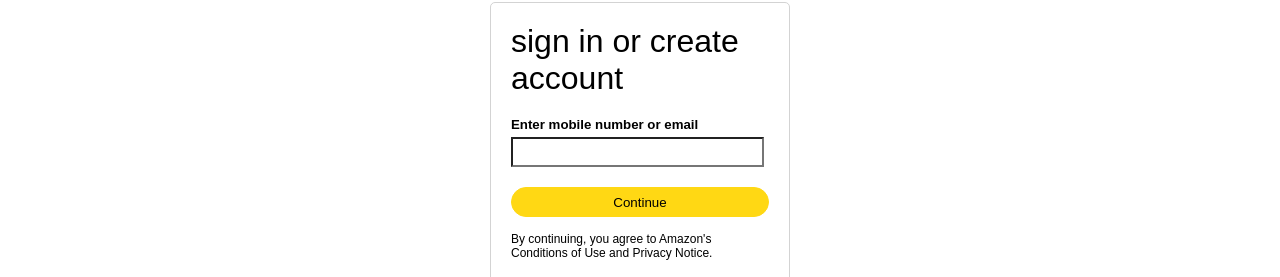
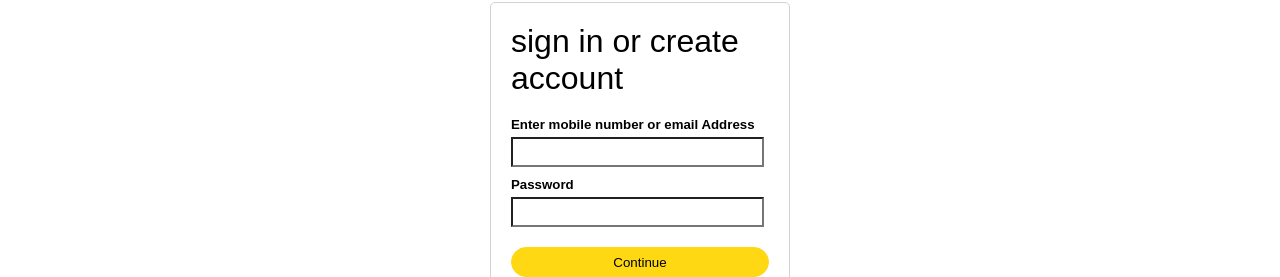
Before and after one commit to EphraimSE/amazon-clone, a React (Vite) app: page /login in a window 1280 px wide. Shown: the part 214-491 px from the top of the page. Built offline with nearby package versions, Linux system fonts and the light colour scheme; a web font is replaced by a local one.

Commit message:
add useRef hook to read user sign in page input data

```diff
--- a/src/pages/Login.jsx
+++ b/src/pages/Login.jsx
@@ -1,22 +1,56 @@
-import React, { useState } from "react";
+import React, { useState, useRef } from "react";
 import { Link } from "react-router-dom";
 import './Login.css';
 
 const Login = () => {
+
+  const emailRef = useRef();
+  const passwordRef = useRef();
+
+  /**use variables */
+  // const [email, setEmail] = useState("");
+  // const [password, setPassword] = useState("");
+
+  // const emailChangeHandler = (e) => {
+  //   setEmail(e.target.value);
+  // }
+
+  // const passwordChangeHandler = (e) => {
+  //   setPassword(e.target.value);
+  // }
+
+  // prevent default form submit behavior
+  const signIn = e => {
+    e.preventDefault();
+    const enteredEmail = (emailRef.current.value);
+    const enteredPassword = (passwordRef.current.value);
+
+     console.log('Email:', enteredEmail + " Password:", enteredPassword);
+  };
+
+
+
   return (
     <div className="login">
       <Link to="/">
         <img src="https://upload.wikimedia.org/wikipedia/commons/a/a9/Amazon_logo.svg"
-        ALT="Amazon Page"
+        alt="Amazon logo"
         className="login_logo"
         />
       </Link>
       <div className="login_container">
         <h1>sign in or create account</h1>
         <form>
-          <h5>Enter mobile number or email</h5>
-          <input type="text"/>
-          <button type="submit" className="login_signInButton">Continue</button>
+          <h5>Enter mobile number or email Address</h5>
+          <input type="text" ref={emailRef}
+          alt="Mobile or email address"
+          />
+          <h5>Password</h5>
+          <input type="password" ref={passwordRef}
+          alt="password"
+          />
+
+          <button type="submit" className="login_signInButton" onClick={signIn}>Continue</button>
         </form>
         <p>By continuing, you agree to Amazon's Conditions of Use and Privacy Notice.</p>
         <p>Need Help?</p>
```
